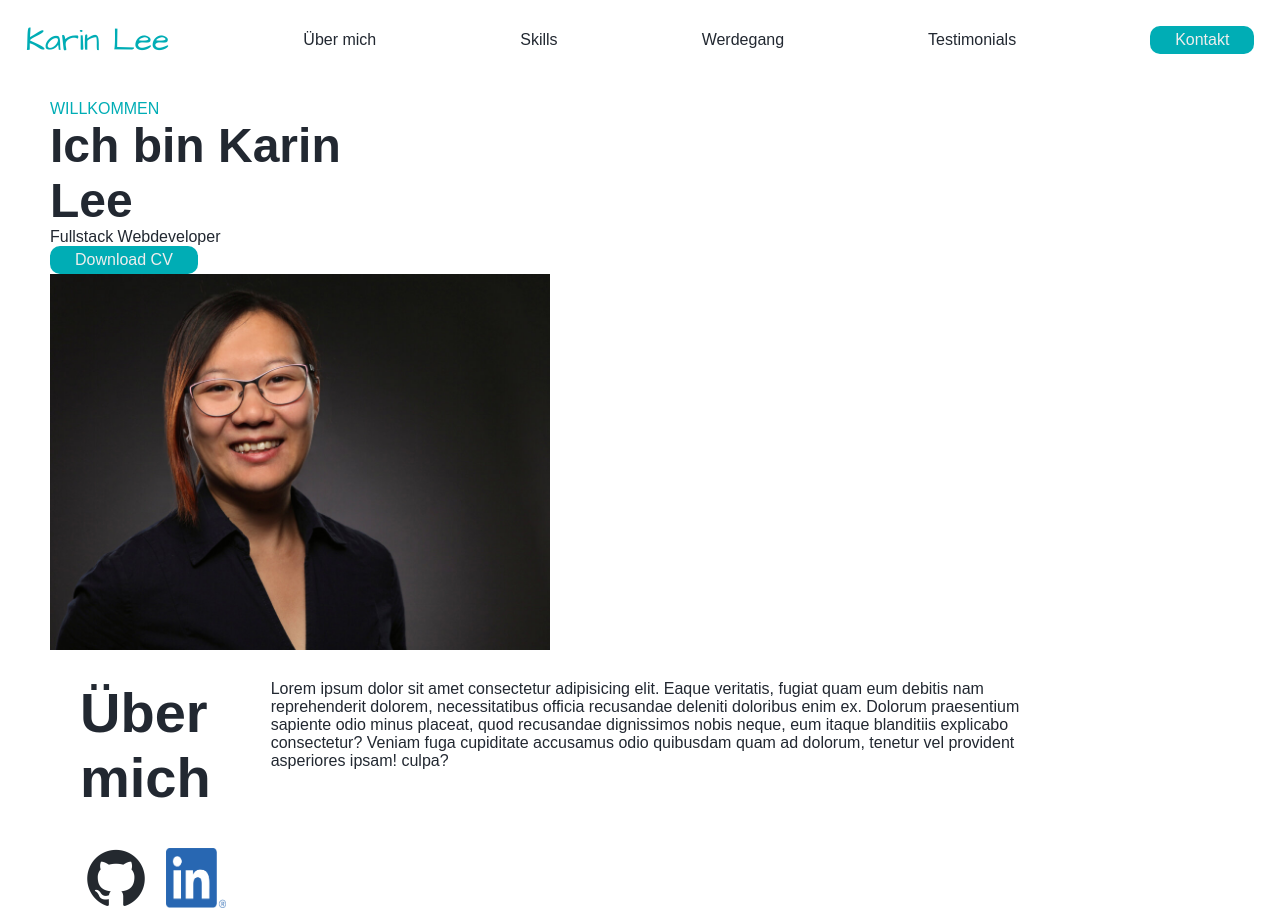
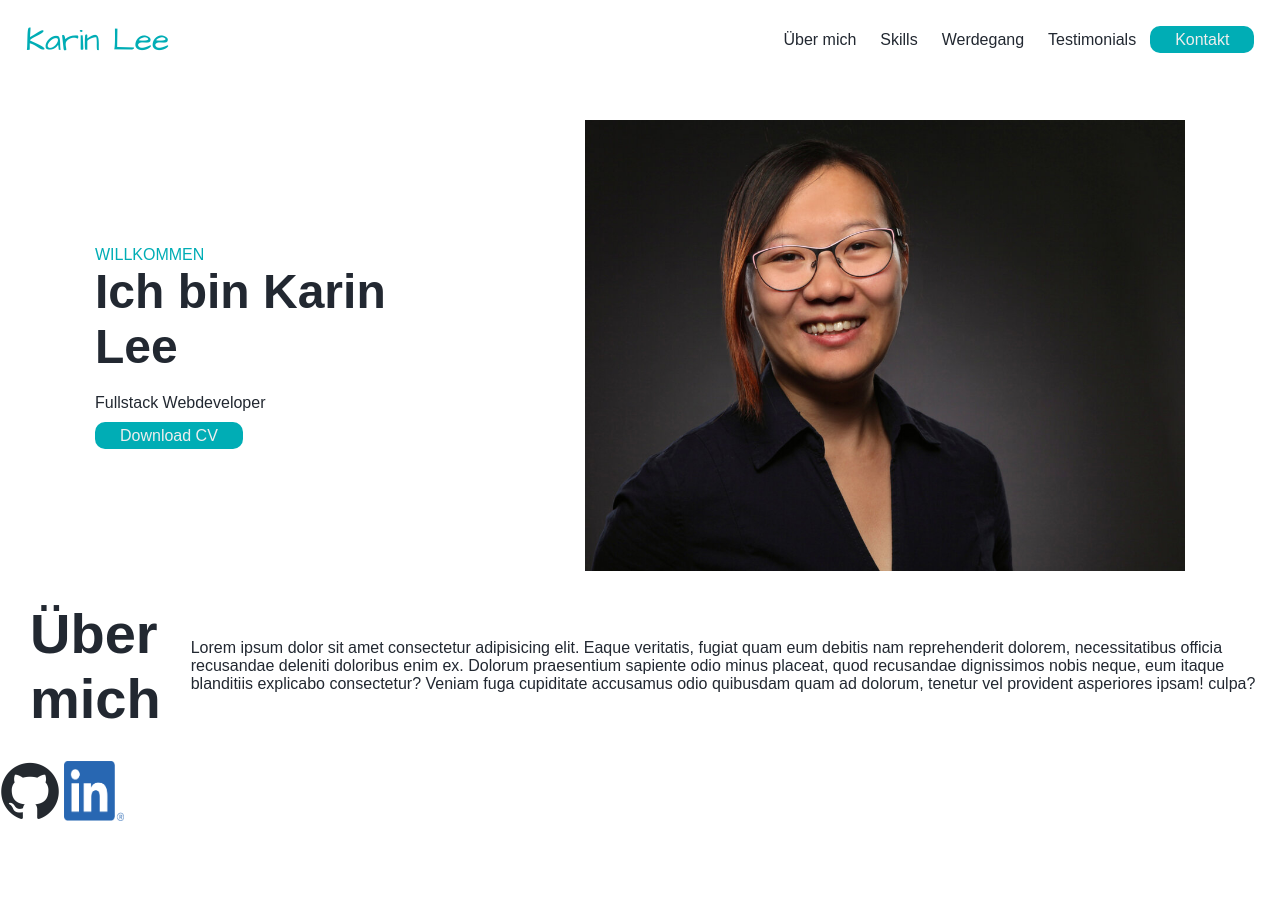
Before and after one commit to kleeblattdev/Portfolio, a plain HTML site: page index.html in a window 1280 px wide. After the commit the page ends 825 px from the top, so only its background shows below. Drawn offline with Linux system fonts and the light colour scheme; a web font is replaced by a local one.

Commit message:
cleaned up html and css

```diff
--- a/assets/css/style.css
+++ b/assets/css/style.css
@@ -35,17 +35,17 @@ a, p, h1, h2{
     color: #222831;
 }
 
-/* Navigation Style */
+/* Header Style */
 
-nav{
+header {
     display: flex;
     justify-content: space-between;
     align-items: center;
     height: 10vh;
-    padding: 5vh 2vw;
+    padding: 5vh 2vw 10vh;
 }
 
-nav a{
+header nav a{
     padding: 5px 10px;
 }
 
@@ -56,47 +56,46 @@ nav a{
     border-radius: 10px;
 }
 
-/* Header Style - About Me */
+/* Main Style - About Me */
 
-header section{
+.hello {
     display: flex;
-    flex-direction: column;
-    align-items: flex-start;
-    height: 80vh;
-    width: 80vw;
-    margin: 20px 50px;
+    justify-content: space-around;
+    align-items: center;
 }
 
-.subHeadline{
+.hello p:first-of-type{
     color: #00ADB5;
     text-transform: uppercase;
 }
 
-h1{
+.hello h1{
     font-weight: 700;
     font-size: 3rem;
     width: 300px;
+    margin-bottom: 20px;
+}
+
+.hello p:last-of-type{
+    margin-bottom: 15px;
 }
 
 .profileImg{
-    width: 500px;
-    justify-items: flex-end;
+    width: 600px;
 }
 
-header article{
+.aboutMe{
     display: flex;
+    align-items: center;
 }
 
-h2{
+.aboutMe h2{
     font-weight: 700;
     font-size: 3.5rem;
     width: 250px;
     padding: 30px;
 }
 
-header article p{
-    padding: 30px;
-}
 
 .logoSize{
     height: 60px;
--- a/index.html
+++ b/index.html
@@ -7,34 +7,39 @@
     <title>Portfolio Karin Lee</title>
     <link rel="stylesheet" href="./assets/css/style.css">
 </head>
+
 <body>
-    <nav>
+    <header>
         <p class="logo">Karin Lee</p>
+        <nav>
             <a href="#">Über mich</a>
             <a href="#">Skills</a>
             <a href="#">Werdegang</a>
             <a href="#">Testimonials</a>
             <a href="#" class="buttonStyle">Kontakt</a>
         </nav>
+    </header>
 
 
-    <header>
-        <section>
-            <p class="subHeadline">Willkommen</p>
-            <h1>Ich bin Karin Lee</h1>
-            <p class="titleHeadline">Fullstack Webdeveloper</p>
-            <a href="#" class="buttonStyle">Download CV</a>
+    <main>
+        <section class="hello">
+            <article>
+                <p>Willkommen</p>
+                <h1>Ich bin Karin Lee</h1>
+                <p>Fullstack Webdeveloper</p>
+                <a href="#" class="buttonStyle">Download CV</a>
+            </article>
             <img src="./assets/images/profilepic.jpeg" class="profileImg" alt="Profilfoto Karin Lee">
-        <article>
+        </section>
+        <section class="aboutMe">
             <h2>Über mich</h2>
             <p>Lorem ipsum dolor sit amet consectetur adipisicing elit. Eaque veritatis, fugiat quam eum debitis nam reprehenderit dolorem, necessitatibus officia recusandae deleniti doloribus enim ex. Dolorum praesentium sapiente odio minus placeat, quod recusandae dignissimos nobis neque, eum itaque blanditiis explicabo consectetur? Veniam fuga cupiditate accusamus odio quibusdam quam ad dolorum, tenetur vel provident asperiores ipsam! culpa?</p>
-        </article>
-        <nav>
+        </section>
+        <section class="socialLinks">
             <a href="https://github.com/kleeblattdev"><img src="./assets/images/github-mark/github-mark.png" class="logoSize" alt="git hub logo"></a>
             <a href="https://www.linkedin.com/in/karin-lee-370aa2254/"><img src="./assets/images/LinkedIn-Logos/LI-In-Bug.png" class="logoSize" alt="Linked In logo"></a>
-        </nav>
         </section>
-    </header>
+    </main>
 
 </body>
 </html>
```
